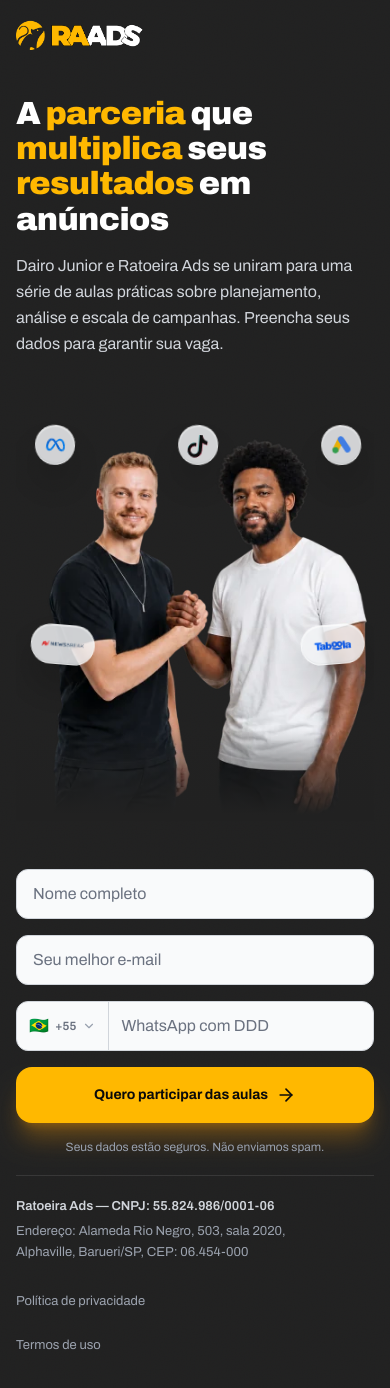
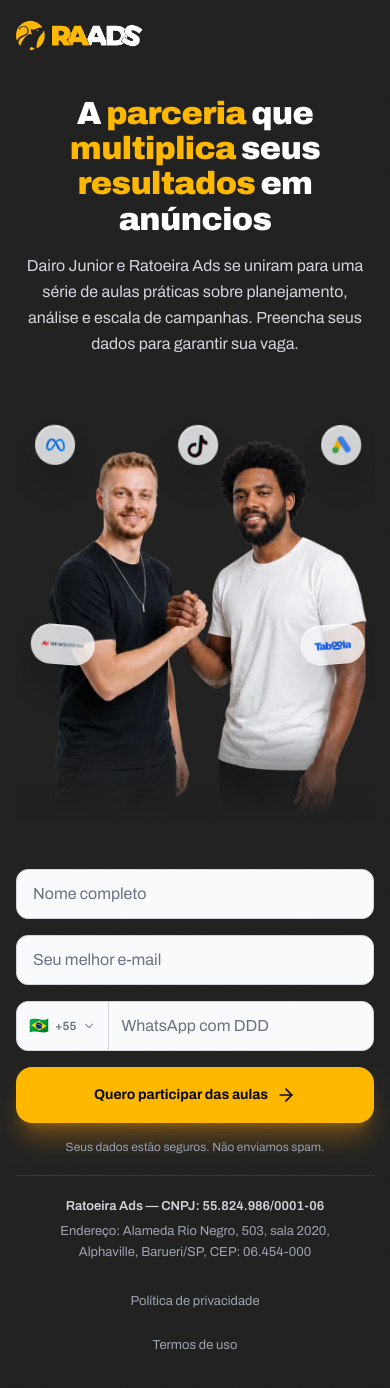
Before and after one commit to lucasignislab/weave, a React (Vite) app: page / in a window 390 px wide. Shown: the top 1388 px of the page. Built offline with nearby package versions, Linux system fonts and the light colour scheme.

Commit message:
fix: centralizar conteúdo mobile da landing page

```diff
--- a/src/components/HeroSection.jsx
+++ b/src/components/HeroSection.jsx
@@ -17,7 +17,7 @@ export default function HeroSection() {
       />
       <div className="relative z-10 mx-auto flex min-h-screen max-w-7xl items-center px-4 pb-16 pt-24 sm:px-6 lg:px-8 lg:py-0">
         <div className="grid w-full grid-cols-1 gap-12 lg:min-h-screen lg:grid-cols-2 lg:grid-rows-[auto_1fr] lg:gap-x-16 lg:gap-y-12">
-          <div className="hero-copy flex flex-col items-start text-left lg:col-start-1 lg:row-start-1">
+          <div className="hero-copy flex flex-col items-center text-center lg:col-start-1 lg:row-start-1 lg:items-start lg:text-left">
             <h1 className="text-[2rem] font-black leading-[1.1] tracking-[-0.02em] text-white sm:text-5xl lg:text-[3rem] lg:leading-[1.15]">
               A <span className="text-brand-gold">parceria</span> que{" "}
               <span className="text-brand-gold">multiplica</span> seus{" "}
--- a/src/components/LegalFooter.jsx
+++ b/src/components/LegalFooter.jsx
@@ -1,6 +1,6 @@
 export default function LegalFooter() {
   return (
-    <footer className="mt-5 flex w-full max-w-md flex-col gap-4 border-t border-white/10 pt-5 text-[0.8125rem] leading-relaxed text-text-subtle-on-dark sm:flex-row sm:items-start sm:justify-between">
+    <footer className="mt-5 flex w-full max-w-md flex-col items-center gap-4 border-t border-white/10 pt-5 text-center text-[0.8125rem] leading-relaxed text-text-subtle-on-dark lg:flex-row lg:items-start lg:justify-between lg:text-left">
       <div className="max-w-[17rem]">
         <p className="font-semibold text-text-on-dark">
           Ratoeira Ads — CNPJ: 55.824.986/0001-06
@@ -12,7 +12,7 @@ export default function LegalFooter() {
       </div>
 
       <nav
-        className="flex shrink-0 flex-col items-start"
+        className="flex shrink-0 flex-col items-center lg:items-start"
         aria-label="Links legais"
       >
         <a
```
